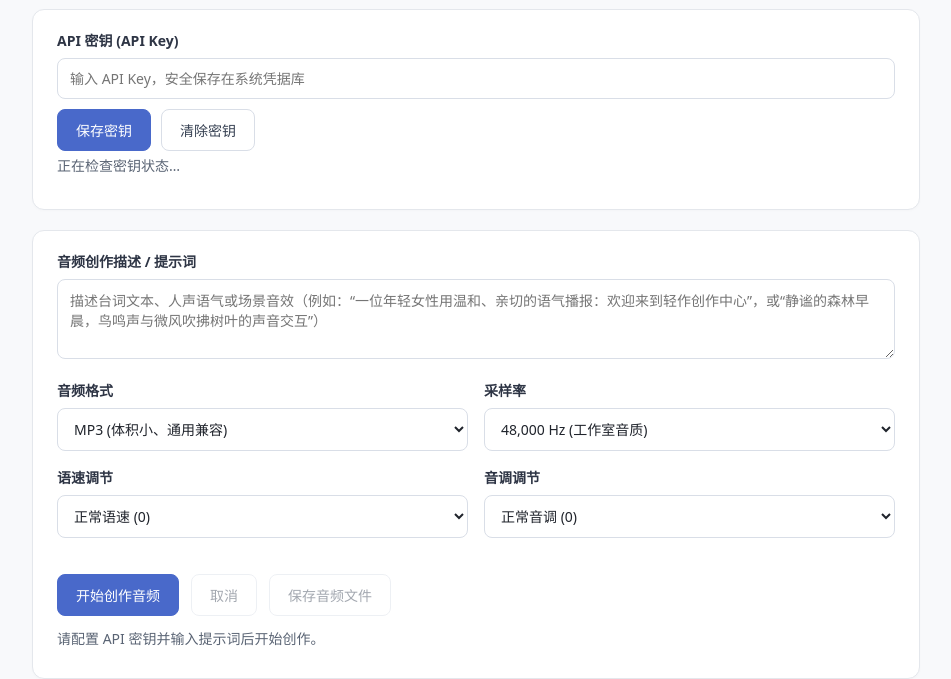
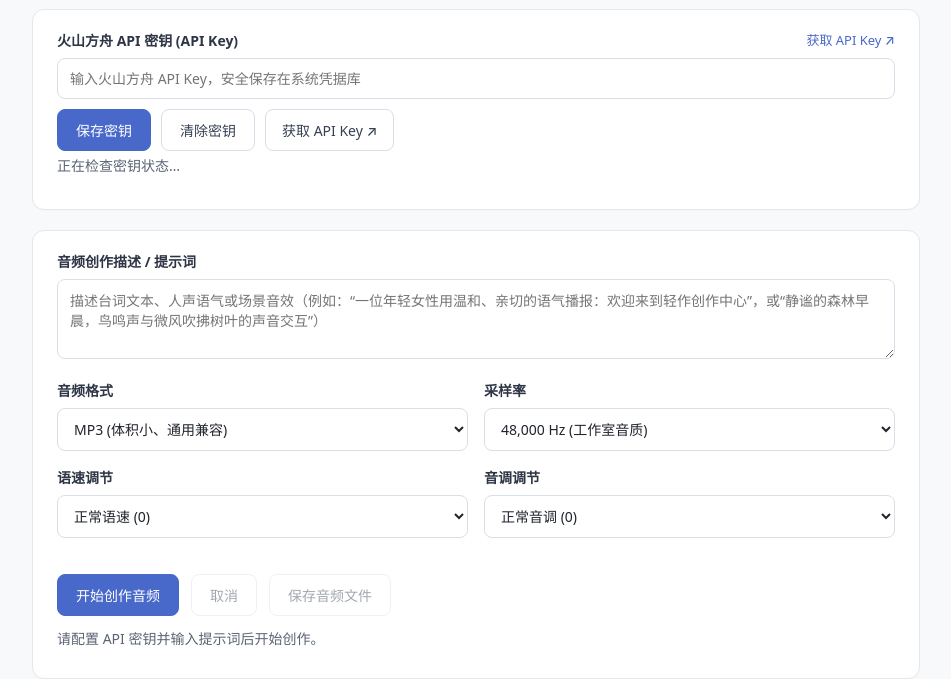
Before and after one commit to ZhiPenTu/qingzuo-plugin-seed-audio, a website with bundled scripts: page ui/index.html in a window 1280 px wide. Shown: the part 137-816 px from the top of the page, without its empty margins (164-1115 px from the left). Built offline with nearby package versions, Linux system fonts and the light colour scheme.

Commit message:
feat: add quick jump shortcut to get API key

```diff
--- a/ui/index.html
+++ b/ui/index.html
@@ -15,11 +15,15 @@
   </header>
 
   <section class="card settings">
-    <label for="key">API 密钥 (API Key)</label>
+    <div class="settings-title-row">
+      <label for="key">火山方舟 API 密钥 (API Key)</label>
+      <a href="https://console.volcengine.com/ark/region:ark+cn-beijing/apiKey" target="_blank" rel="noopener noreferrer" class="link-btn">获取 API Key ↗</a>
+    </div>
     <div class="row">
-      <input type="password" id="key" autocomplete="off" placeholder="输入 API Key，安全保存在系统凭据库">
+      <input type="password" id="key" autocomplete="off" placeholder="输入火山方舟 API Key，安全保存在系统凭据库">
       <button id="save-key">保存密钥</button>
       <button id="clear-key" class="secondary">清除密钥</button>
+      <a href="https://console.volcengine.com/ark/region:ark+cn-beijing/apiKey" target="_blank" rel="noopener noreferrer" class="button-link secondary">获取 API Key ↗</a>
     </div>
     <p id="key-status" role="status">正在检查密钥状态…</p>
   </section>
--- a/ui/style.css
+++ b/ui/style.css
@@ -113,3 +113,47 @@
 .audio-player-box audio {
   width: 100%;
 }
+
+.settings-title-row {
+  display: flex;
+  justify-content: space-between;
+  align-items: center;
+  margin-bottom: 8px;
+}
+.settings-title-row label {
+  margin-bottom: 0;
+}
+.link-btn {
+  color: #4969ca;
+  text-decoration: none;
+  font-size: 13px;
+  font-weight: 500;
+  display: inline-flex;
+  align-items: center;
+  gap: 4px;
+}
+.link-btn:hover {
+  text-decoration: underline;
+  color: #3b59b6;
+}
+.button-link {
+  border: 1px solid #d9dee7;
+  background: #ffffff;
+  color: #364052;
+  border-radius: 8px;
+  padding: 10px 16px;
+  font: inherit;
+  font-size: 14px;
+  font-weight: 500;
+  text-decoration: none;
+  display: inline-flex;
+  align-items: center;
+  justify-content: center;
+  white-space: nowrap;
+  transition: background-color 0.15s, border-color 0.15s;
+}
+.button-link:hover {
+  background: #f4f6f9;
+  border-color: #c8cfdc;
+  color: #20242c;
+}
```
